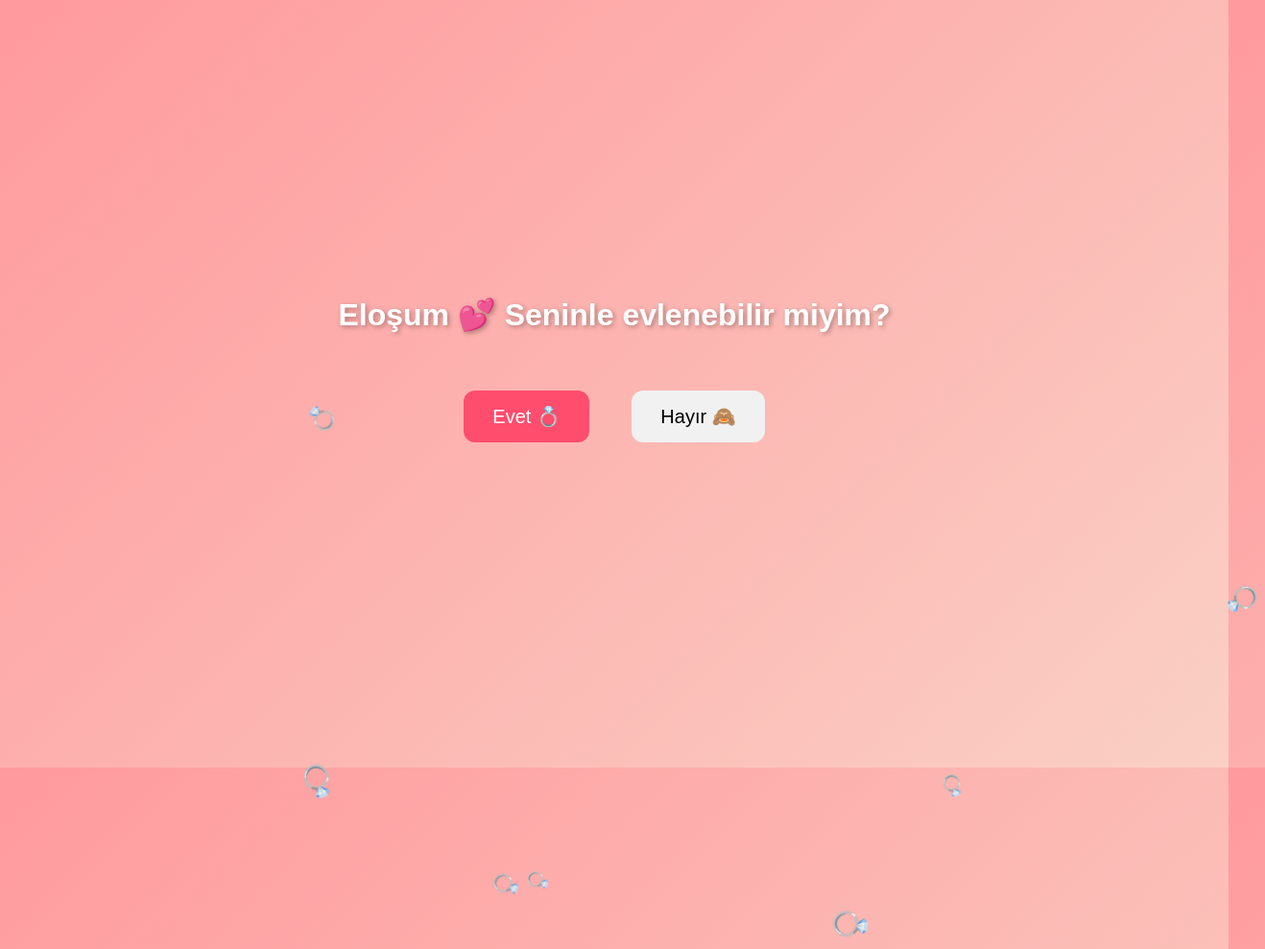
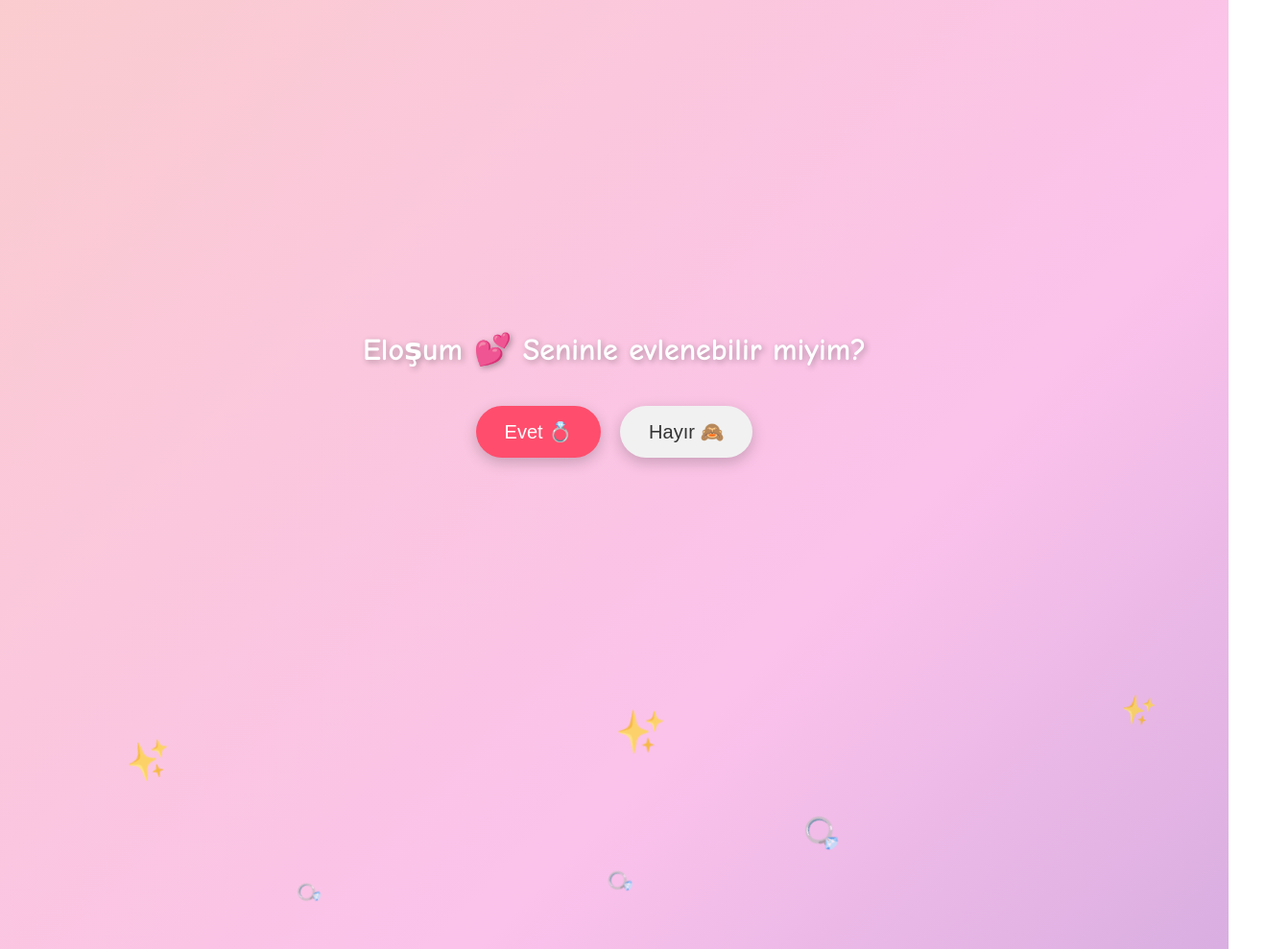
Before and after one commit to sefabrt/elosss, a plain HTML site: page index.html in a window 1280 px wide. Shown: the top 989 px of the page at 96% size, 1318 px wide, since content can reach past the window. Drawn offline with nearby package versions, Linux system fonts and the light colour scheme.

Commit message:
Update index.html

```diff
--- a/index.html
+++ b/index.html
@@ -12,27 +12,43 @@
       justify-content: center;
       align-items: center;
       flex-direction: column;
-      background: linear-gradient(135deg, #ff9a9e, #fad0c4);
+      background: linear-gradient(135deg, #ff9a9e, #fad0c4, #fad0c4, #fbc2eb, #a18cd1);
+      background-size: 400% 400%;
+      animation: gradientShift 15s ease infinite;
       overflow: hidden;
-      font-family: 'Arial', sans-serif;
+      font-family: 'Comic Sans MS', cursive, sans-serif;
+      position: relative;
+    }
+
+    @keyframes gradientShift {
+      0% { background-position: 0% 50%; }
+      50% { background-position: 100% 50%; }
+      100% { background-position: 0% 50%; }
     }
 
     h1 {
       font-size: 2em;
-      color: #fff;
-      text-shadow: 2px 2px 5px rgba(0,0,0,0.3);
+      color: white;
+      text-shadow: 2px 2px 6px rgba(0,0,0,0.3);
       text-align: center;
       margin-bottom: 40px;
+      z-index: 2;
+    }
+
+    .btn-container {
+      z-index: 2;
+      display: flex;
+      gap: 20px;
     }
 
     .btn {
       font-size: 20px;
       padding: 15px 30px;
-      margin: 20px;
       border: none;
-      border-radius: 12px;
+      border-radius: 50px;
       cursor: pointer;
       transition: all 0.3s ease;
+      box-shadow: 0 5px 15px rgba(0,0,0,0.2);
     }
 
     #yesBtn {
@@ -40,17 +56,28 @@
       color: white;
     }
 
+    #yesBtn:hover {
+      transform: scale(1.1);
+      background-color: #ff1f49;
+    }
+
     #noBtn {
       background-color: #f1f1f1;
-      color: black;
+      color: #333;
     }
 
-    /* Arka planda yüzük animasyonu */
-    .ring {
+    #noBtn:hover {
+      transform: scale(1.1);
+      background-color: #ddd;
+    }
+
+    /* Arka plandaki süzülen emojiler */
+    .emoji {
       position: absolute;
       font-size: 30px;
       animation: float 10s linear infinite;
-      opacity: 0.8;
+      opacity: 0.7;
+      z-index: 0;
     }
 
     @keyframes float {
@@ -61,57 +88,77 @@
         transform: translateY(-10vh) rotate(360deg);
       }
     }
+
+    /* Evet butonu büyürken bounce efekti */
+    .grow-bounce {
+      animation: bounce 0.5s;
+    }
+
+    @keyframes bounce {
+      0% { transform: scale(1); }
+      30% { transform: scale(1.2); }
+      60% { transform: scale(0.95); }
+      100% { transform: scale(1.05); }
+    }
   </style>
 </head>
 <body>
   <h1>Eloşum 💕 Seninle evlenebilir miyim?</h1>
-  <div>
+  <div class="btn-container">
     <button id="yesBtn" class="btn">Evet 💍</button>
     <button id="noBtn" class="btn">Hayır 🙈</button>
   </div>
-  <p id="result"></p>
 
-  <!-- Konfeti kütüphanesi -->
+  <!-- Konfeti -->
   <script src="https://cdn.jsdelivr.net/npm/canvas-confetti@1.6.0/dist/confetti.browser.min.js"></script>
 
   <script>
     const yesBtn = document.getElementById("yesBtn");
     const noBtn = document.getElementById("noBtn");
 
-    let yesSize = 1;
+    let yesScale = 1;
 
     noBtn.addEventListener("click", () => {
-      yesSize += 0.3;
-      yesBtn.style.transform = `scale(${yesSize})`;
+      yesScale += 0.2;
+      yesBtn.style.transform = `scale(${yesScale})`;
+      yesBtn.classList.add("grow-bounce");
+      setTimeout(() => yesBtn.classList.remove("grow-bounce"), 500);
     });
 
     yesBtn.addEventListener("click", () => {
-      document.body.innerHTML = "<h1>Eyww sağol 😍❤️</h1>";
+      document.body.innerHTML = "<h1 style='color:white; text-shadow:2px 2px 6px rgba(0,0,0,0.4); font-size:2.5em;'>Eyww sağol ❤️🥰</h1>";
 
-      // Konfeti efekti
-      confetti({
-        particleCount: 200,
-        spread: 90,
-        origin: { y: 0.6 }
-      });
+      // Konfeti patlaması
+      var duration = 2 * 1000;
+      var end = Date.now() + duration;
+
+      (function frame() {
+        confetti({
+          particleCount: 7,
+          spread: 120
+        });
+        if (Date.now() < end) {
+          requestAnimationFrame(frame);
+        }
+      })();
     });
 
-    // Arka plana yüzükler ekle
-    function createRing() {
-      const ring = document.createElement("div");
-      ring.classList.add("ring");
-      ring.textContent = "💍";
-      ring.style.left = Math.random() * 100 + "vw";
-      ring.style.animationDuration = (5 + Math.random() * 5) + "s";
-      ring.style.fontSize = (20 + Math.random() * 20) + "px";
-      document.body.appendChild(ring);
+    // Arka plana emojiler ekle
+    const emojis = ["💍", "❤️", "💖", "✨"];
+    function createEmoji() {
+      const emoji = document.createElement("div");
+      emoji.classList.add("emoji");
+      emoji.textContent = emojis[Math.floor(Math.random() * emojis.length)];
+      emoji.style.left = Math.random() * 100 + "vw";
+      emoji.style.animationDuration = (6 + Math.random() * 6) + "s";
+      emoji.style.fontSize = (20 + Math.random() * 25) + "px";
+      document.body.appendChild(emoji);
 
       setTimeout(() => {
-        ring.remove();
-      }, 10000);
+        emoji.remove();
+      }, 12000);
     }
-
-    setInterval(createRing, 500);
+    setInterval(createEmoji, 500);
   </script>
 </body>
 </html>
```
